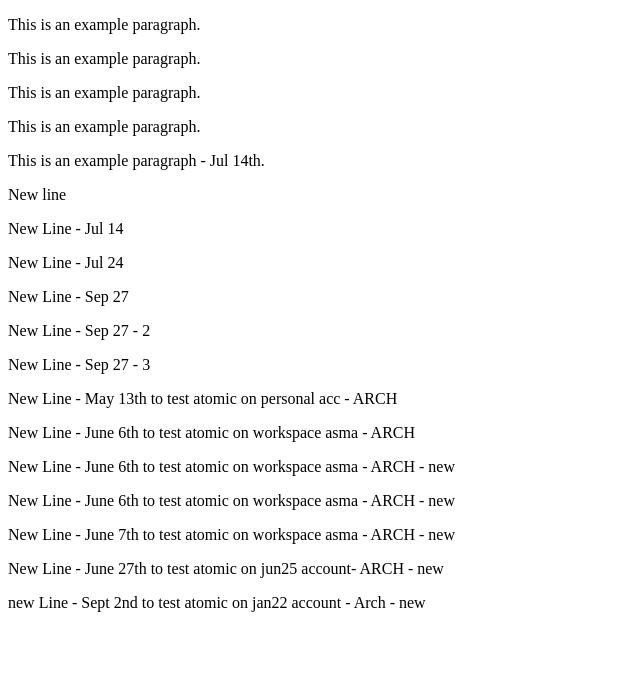
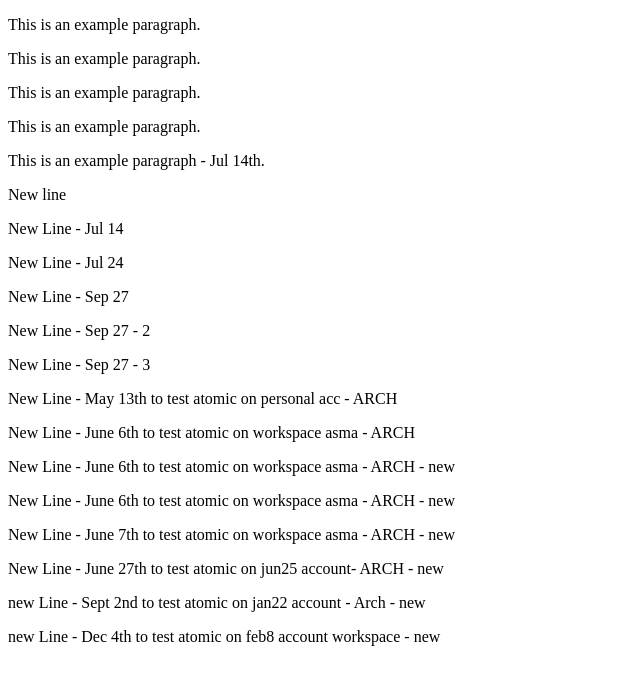
Before and after one commit to roshmaran/testing123, a plain HTML site: page index.html in a window 1280 px wide. Shown: the whole page, without its empty margins (0-640 px from the left). Drawn offline with Linux system fonts and the light colour scheme.

Commit message:
Update index.html

```diff
--- a/index.html
+++ b/index.html
@@ -22,5 +22,6 @@
     <p>New Line - June 7th to test atomic on workspace asma - ARCH - new</p>
     <p>New Line - June 27th to test atomic on jun25 account- ARCH - new</p>
     <p>new Line - Sept 2nd to test atomic on jan22 account - Arch - new</p>
+    <p>new Line - Dec 4th to test atomic on feb8 account workspace - new</p>
   </body>
 </html>
```
